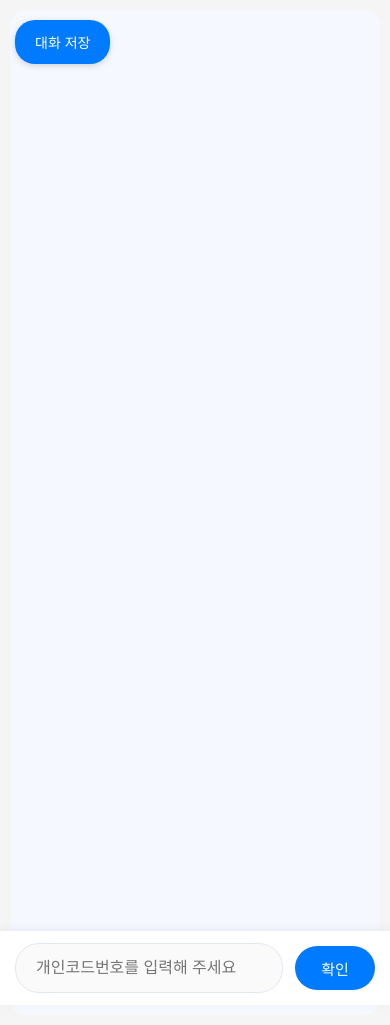
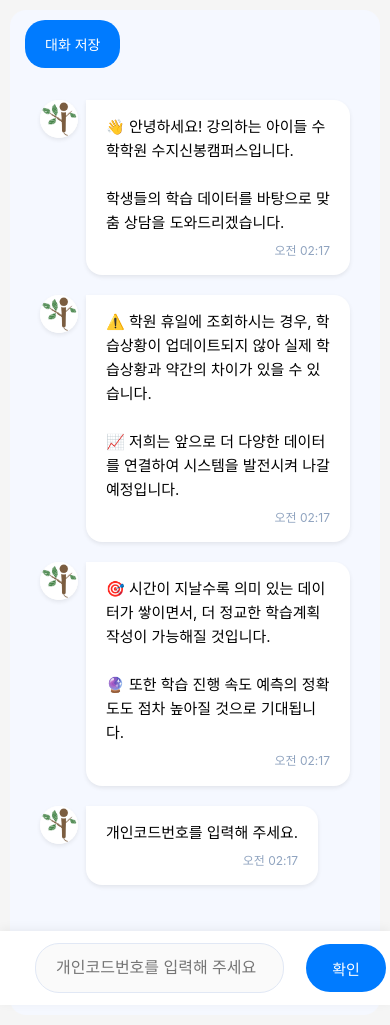
Before and after one commit to SINBONGMATH/learning-chatbotcd, a Flask app: template templates/chat.html in a window 390 px wide. Run offline with Flask 3, Linux system fonts and the light colour scheme; the template is opened without the code that fills it, so the values that code supplies are empty.

Commit message:
Update chat.html

```diff
--- a/templates/chat.html
+++ b/templates/chat.html
@@ -75,7 +75,6 @@
             margin-left: 0;
             max-width: calc(85% - 46px);
             animation: fadeIn 0.3s ease;
-            color: #2c3e50;
         }
 
         .user-message {
@@ -89,7 +88,6 @@
             max-width: 85%;
             box-shadow: var(--message-shadow);
             animation: fadeIn 0.3s ease;
-            color: #2c3e50;
         }
 
         .message-time {
@@ -116,9 +114,9 @@
             align-items: center;
             gap: 12px;
             flex-grow: 1;
-            max-width: 1200px;
+            max-width: calc(100% - 40px);  /* 양쪽 여백 확보 */
             margin: 0 auto;
-            width: 100%;
+            padding: 0 20px;  /* 패딩 추가 */
         }
 
         .message-container {
@@ -155,15 +153,11 @@
             font-weight: 500;
             transition: all 0.2s ease;
             min-width: 80px;
+            margin-left: 10px;  /* 버튼 간격 조정 */
         }
 
         button:hover {
             background-color: var(--primary-hover);
-            transform: translateY(-1px);
-        }
-
-        button:active {
-            transform: translateY(1px);
         }
 
         .save-chat-btn {
@@ -179,48 +173,11 @@
             font-size: 14px;
             font-weight: 500;
             z-index: 1000;
-            box-shadow: 0 2px 6px rgba(0,0,0,0.15);
-        }
-
-        .error-message {
-            color: #dc3545;
-            font-size: 14px;
-            padding: 8px 12px;
-            border-radius: 8px;
-            background-color: rgba(220, 53, 69, 0.1);
-            margin: 10px 0;
-        }
-
-        .chat-messages::-webkit-scrollbar {
-            width: 6px;
-        }
-
-        .chat-messages::-webkit-scrollbar-track {
-            background: transparent;
-        }
-
-        .chat-messages::-webkit-scrollbar-thumb {
-            background: rgba(0,0,0,0.1);
-            border-radius: 3px;
         }
 
         @keyframes fadeIn {
             from { opacity: 0; transform: translateY(10px); }
             to { opacity: 1; transform: translateY(0); }
-        }
-
-        .long-message {
-            max-height: 300px;
-            overflow: hidden;
-            position: relative;
-        }
-
-        .message-expand {
-            color: var(--primary-color);
-            cursor: pointer;
-            font-size: 13px;
-            margin-top: 5px;
-            text-align: right;
         }
 
         @media screen and (max-width: 768px) {
@@ -241,9 +198,8 @@
                 padding: 12px 15px;
             }
 
-            button {
-                padding: 0 20px;
-                height: 44px;
+            .code-container, .message-container {
+                padding: 0 10px;  /* 모바일에서 패딩 축소 */
             }
         }
     </style>
@@ -363,11 +319,6 @@
                 return;
             }
 
-            if (message.length > 500) {
-                alert('메시지는 500자를 초과할 수 없습니다.');
-                return;
-            }
-
             addMessage(message, true);
             messageInput.value = '';
 
@@ -426,4 +377,30 @@
             messages.forEach(msg => {
                 const time = msg.querySelector('.message-time')?.textContent || '';
                 const content = msg.textContent.replace(time, '').trim();
-                const type = msg.classList.
+                const type = msg.classList.contains('user-message') ? '[학생]' : '[상담사]';
+
+                chatContent += `${type} ${content}\n`;
+                if (time) chatContent += `(${time})\n`;
+                chatContent += "\n";
+            });
+
+            const date = new Date().toLocaleDateString('ko-KR').replace(/\./g, '').trim();
+            const filename = `상담내용_${date}.txt`;
+
+            const blob = new Blob([chatContent], { type: 'text/plain;charset=utf-8' });
+            const url = window.URL.createObjectURL(blob);
+            const a = document.createElement('a');
+
+            a.href = url;
+            a.download = filename;
+            a.style.display = 'none';
+
+            document.body.appendChild(a);
+            a.click();
+
+            window.URL.revokeObjectURL(url);
+            document.body.removeChild(a);
+        }
+    </script>
+</body>
+</html>
```
